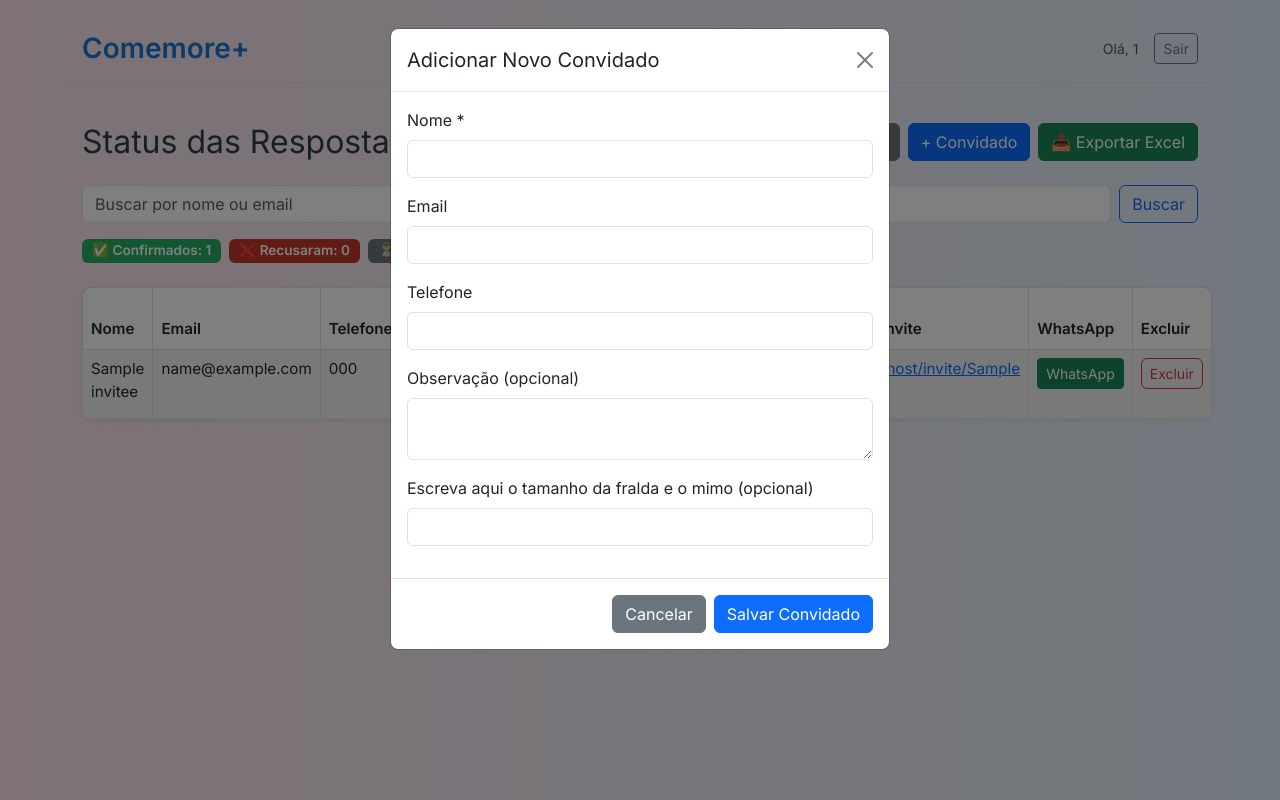
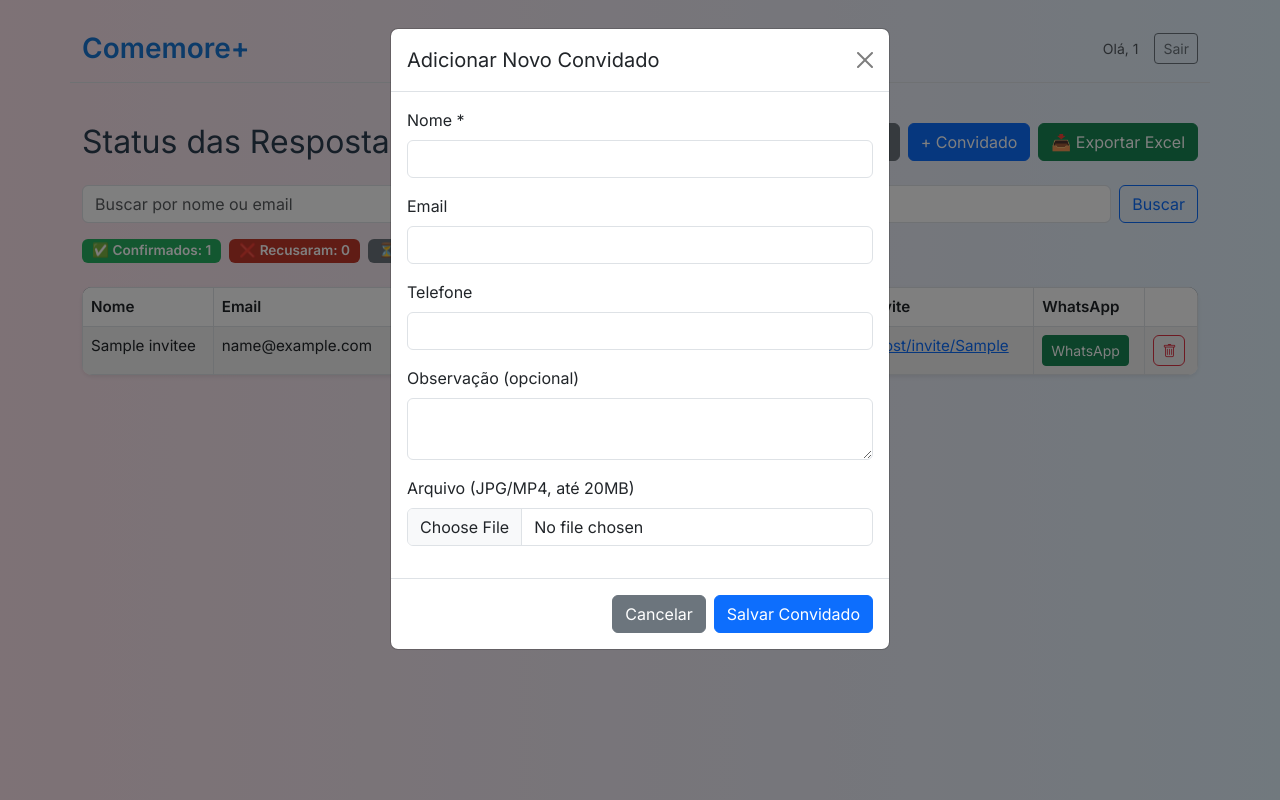
Before and after one commit to Paulo-Marcelo-Git/project_rsvp_birthday, a Flask app: page /admin/respostas in a window 1280 px wide, after a click on "+ Convidado". Run offline with Flask 3, Linux system fonts and the light colour scheme; the visitor is signed in with stand-in values (Sample User, id 1); data comes from the database, SQL or seed files in the repository; tables that the repository leaves empty hold one stand-in row (values such as "Sample post").

Commit message:
Mudanças Para Melhor Visualização na Tela De Respostas

```diff
--- a/backend/app.py
+++ b/backend/app.py
@@ -11,12 +11,14 @@ from sqlalchemy import create_engine, text
 from sqlalchemy.pool import QueuePool
 from io import BytesIO
 from openpyxl import Workbook
+from werkzeug.utils import secure_filename
+import uuid
 
 # Carregar variáveis de ambiente
 load_dotenv()
 
 # Versão
-APP_VERSION = "Comemore+ v1.1.8"
+APP_VERSION = "Comemore+ v1.2.1"
 
 # Logging
 log_path = os.getenv("LOG_FILE", "logs/app.log")
@@ -24,10 +26,7 @@ os.makedirs(os.path.dirname(log_path), exist_ok=True)
 logging.basicConfig(
     level=logging.INFO,
     format="%(asctime)s [%(levelname)s] %(message)s",
-    handlers=[
-        logging.FileHandler(log_path),
-        logging.StreamHandler()
-    ]
+    handlers=[logging.FileHandler(log_path), logging.StreamHandler()]
 )
 logger = logging.getLogger(__name__)
 
@@ -36,24 +35,30 @@ app = Flask(__name__)
 app.secret_key = os.getenv("SECRET_KEY")
 app.config['APP_VERSION'] = APP_VERSION
 
+# Uploads
+ALLOWED_EXTENSIONS = {"jpg", "jpeg", "mp4"}
+UPLOAD_FOLDER = os.getenv("UPLOAD_FOLDER", "static/uploads")
+app.config["UPLOAD_FOLDER"] = UPLOAD_FOLDER
+app.config["MAX_CONTENT_LENGTH"] = 20 * 1024 * 1024  # 20MB
+os.makedirs(UPLOAD_FOLDER, exist_ok=True)
+
+def allowed_file(filename: str) -> bool:
+    return "." in filename and filename.rsplit(".", 1)[1].lower() in ALLOWED_EXTENSIONS
+
 @app.context_processor
 def inject_version():
     return dict(app_version=app.config['APP_VERSION'])
 
 # DB
-db_url = (
-    f"mysql+pymysql://{os.getenv('DB_USER')}:{os.getenv('DB_PASSWORD')}"
-    f"@{os.getenv('DB_HOST')}/{os.getenv('DB_NAME')}"
-)
-
+db_url = f"mysql+pymysql://{os.getenv('DB_USER')}:{os.getenv('DB_PASSWORD')}@{os.getenv('DB_HOST')}/{os.getenv('DB_NAME')}"
 engine = create_engine(
     db_url,
     poolclass=QueuePool,
     pool_size=5,
     max_overflow=10,
     pool_recycle=3600,
-    pool_pre_ping=True,                 # evita conexões mortas no pool
-    pool_timeout=10,                    # não espera indefinidamente por conexão
+    pool_pre_ping=True,
+    pool_timeout=10,
     connect_args={"connect_timeout": 5},
     future=True
 )
@@ -105,7 +110,6 @@ def invite(token):
         if request.method == "POST":
             response = request.form.get('response')
             observacao = request.form.get('observacao') or None
-            # Não altera diaper_size aqui, apenas salva a observação
             if result['response'] is None and response in ['yes','no']:
                 conn.execute(
                     text("""
@@ -153,7 +157,7 @@ def respostas():
     order_clause = " ORDER BY response_date IS NULL, response_date DESC"
 
     sql = f"""SELECT id,name,email,phone,response,response_date,token,
-                     custom_message,diaper_size
+                     custom_message,diaper_size,media_file
               FROM invitees {where_clause} {order_clause}
               LIMIT {per_page} OFFSET {offset}"""
 
@@ -214,7 +218,7 @@ def exportar_convidados_xlsx():
         params['search'] = f"%{search}%"
     with engine.connect() as conn:
         sql = f"""SELECT name,email,phone,response,response_date,
-                         custom_message,diaper_size
+                         custom_message,diaper_size,media_file
                   FROM invitees {where_clause}
                   ORDER BY response_date IS NULL, response_date DESC"""
         result = conn.execute(text(sql), params).mappings().all()
@@ -222,7 +226,7 @@ def exportar_convidados_xlsx():
     wb = Workbook()
     ws = wb.active
     ws.title = "Convidados"
-    ws.append(["Nome","Email","Telefone","Resposta","Data/Hora","Observação","Fralda"])
+    ws.append(["Nome","Email","Telefone","Resposta","Data/Hora","Observação","Fralda","Arquivo"])
     for r in result:
         ws.append([
             r['name'],
@@ -231,7 +235,8 @@ def exportar_convidados_xlsx():
             r['response'] or "",
             r['response_date'].strftime("%d/%m/%Y %H:%M") if r['response_date'] else "",
             r['custom_message'] or "",
-            r['diaper_size'] or ""
+            r['diaper_size'] or "",
+            r['media_file'] or ""
         ])
     for col in ws.columns:
         max_len = 0
@@ -261,6 +266,18 @@ def add_convidado():
     msg = request.form.get('custom_message') or None
     diaper = request.form.get('diaper_size') or None
 
+    media_filename = None
+    file = request.files.get('media_file')
+    if file and file.filename:
+        if not allowed_file(file.filename):
+            flash("Arquivo inválido. Use .jpg/.jpeg ou .mp4 (até 20MB).", "danger")
+            return redirect(url_for('respostas'))
+        ext = file.filename.rsplit(".", 1)[1].lower()
+        safe = secure_filename(f"{uuid.uuid4().hex}.{ext}")
+        save_path = os.path.join(app.config["UPLOAD_FOLDER"], safe)
+        file.save(save_path)
+        media_filename = safe
+
     if not name:
         flash("Nome é obrigatório.","danger")
         return redirect(url_for('respostas'))
@@ -268,9 +285,9 @@ def add_convidado():
     token = os.urandom(16).hex()
     with engine.connect() as conn:
         conn.execute(
-            text("""INSERT INTO invitees (name,email,phone,token,custom_message,diaper_size)
-                    VALUES (:name,:email,:phone,:token,:msg,:diaper)"""),
-            {"name":name,"email":email,"phone":phone,"token":token,"msg":msg,"diaper":diaper}
+            text("""INSERT INTO invitees (name,email,phone,token,custom_message,diaper_size,media_file)
+                    VALUES (:name,:email,:phone,:token,:msg,:diaper,:media)"""),
+            {"name":name,"email":email,"phone":phone,"token":token,"msg":msg,"diaper":diaper,"media":media_filename}
         )
         conn.commit()
 
@@ -281,9 +298,13 @@ def add_convidado():
 @login_required
 def delete_convidado(id):
     with engine.connect() as conn:
-        res = conn.execute(text("SELECT name FROM invitees WHERE id=:id"),{"id":id}).mappings().fetchone()
+        res = conn.execute(text("SELECT name, media_file FROM invitees WHERE id=:id"),{"id":id}).mappings().fetchone()
         conn.execute(text("DELETE FROM invitees WHERE id=:id"),{"id":id})
         conn.commit()
+    # (Opcional) remover arquivo físico se desejar:
+    # if res and res["media_file"]:
+    #     try: os.remove(os.path.join(app.config["UPLOAD_FOLDER"], res["media_file"]))
+    #     except FileNotFoundError: pass
     flash("Convidado excluído com sucesso.","warning")
     return redirect(url_for('respostas'))
 
--- a/backend/templates/admin_responses.html
+++ b/backend/templates/admin_responses.html
@@ -45,11 +45,9 @@
           <th>Resposta</th>
           <th>Data/Hora</th>
           <th>Obs</th>
-          <th>Fralda</th>
-          <th>Ver Convite</th>
           <th>URL do Convite</th>
           <th>WhatsApp</th>
-          <th>Excluir</th>
+          <th></th>
         </tr>
       </thead>
       <tbody>
@@ -78,19 +76,19 @@
               </div></div>
             </div>
           </td>
+          <td><a href="{{ url_for('invite', token=row.token, _external=True) }}" target="_blank">{{ url_for('invite', token=row.token, _external=True) }}</a></td>
           <td>
-            {% if row.diaper_size %}
-              {{ row.diaper_size }}
+            {% if row.whatsapp_url %}
+              <a href="{{ row.whatsapp_url }}" class="btn btn-sm btn-success" target="_blank">WhatsApp</a>
             {% else %}
-              <span class="text-muted">-</span>
+              <span class="text-muted">Sem número</span>
             {% endif %}
           </td>
-          <td><a href="{{ url_for('invite', token=row.token) }}" class="btn btn-sm btn-outline-primary" target="_blank">Ver Convite</a></td>
-          <td><a href="{{ url_for('invite', token=row.token, _external=True) }}" target="_blank">{{ url_for('invite', token=row.token, _external=True) }}</a></td>
-          <td>{% if row.whatsapp_url %}<a href="{{ row.whatsapp_url }}" class="btn btn-sm btn-success" target="_blank">WhatsApp</a>{% else %}<span class="text-muted">Sem número</span>{% endif %}</td>
           <td>
             <form action="{{ url_for('delete_convidado', id=row.id) }}" method="post" onsubmit="return confirm('Excluir {{ row.name }}?')">
-              <button class="btn btn-sm btn-outline-danger">Excluir</button>
+              <button class="btn btn-sm btn-outline-danger" title="Excluir">
+                <i class="bi bi-trash"></i>
+              </button>
             </form>
           </td>
         </tr>
@@ -121,10 +119,9 @@
 
           <div class="d-flex gap-2 flex-wrap my-2">
             <button class="btn btn-sm {% if row.custom_message %}btn-success{% else %}btn-danger{% endif %}" data-bs-toggle="modal" data-bs-target="#obsModalM{{ row.id }}">Obs</button>
-            <button class="btn btn-sm {% if row.diaper_size %}btn-success{% else %}btn-danger{% endif %}" data-bs-toggle="modal" data-bs-target="#fraldaModalM{{ row.id }}">Fralda</button>
           </div>
 
-          <!-- Modais Mobile -->
+          <!-- Modal Mobile Obs -->
           <div class="modal fade" id="obsModalM{{ row.id }}" tabindex="-1">
             <div class="modal-dialog"><div class="modal-content">
               <div class="modal-header"><h5 class="modal-title">Observação</h5><button type="button" class="btn-close" data-bs-dismiss="modal"></button></div>
@@ -132,26 +129,21 @@
               <div class="modal-footer"><button type="button" class="btn btn-secondary" data-bs-dismiss="modal">Fechar</button></div>
             </div></div>
           </div>
-          <div class="modal fade" id="fraldaModalM{{ row.id }}" tabindex="-1">
-            <div class="modal-dialog"><div class="modal-content">
-              <div class="modal-header"><h5 class="modal-title">Fralda</h5><button type="button" class="btn-close" data-bs-dismiss="modal"></button></div>
-              <div class="modal-body">{% if row.diaper_size %}<p>{{ row.diaper_size }}</p>{% else %}<p class="text-muted">Nenhuma informação.</p>{% endif %}</div>
-              <div class="modal-footer"><button type="button" class="btn btn-secondary" data-bs-dismiss="modal">Fechar</button></div>
-            </div></div>
+
+          <div class="mt-2 small">
+            <strong>URL do Convite:</strong><br>
+            <a href="{{ url_for('invite', token=row.token, _external=True) }}" target="_blank">{{ url_for('invite', token=row.token, _external=True) }}</a>
           </div>
 
           <div class="d-flex flex-wrap gap-2 mt-2">
-            <a href="{{ url_for('invite', token=row.token) }}" class="btn btn-sm btn-outline-primary" target="_blank">Ver Convite</a>
             {% if row.whatsapp_url %}
               <a href="{{ row.whatsapp_url }}" class="btn btn-sm btn-success" target="_blank">WhatsApp</a>
             {% endif %}
             <form action="{{ url_for('delete_convidado', id=row.id) }}" method="post" onsubmit="return confirm('Excluir {{ row.name }}?')">
-              <button class="btn btn-sm btn-outline-danger">Excluir</button>
+              <button class="btn btn-sm btn-outline-danger" title="Excluir">
+                <i class="bi bi-trash"></i>
+              </button>
             </form>
-          </div>
-          <div class="mt-2 small">
-            <strong>URL do Convite:</strong><br>
-            <a href="{{ url_for('invite', token=row.token, _external=True) }}" target="_blank">{{ url_for('invite', token=row.token, _external=True) }}</a>
           </div>
         </div>
       </div>
@@ -183,7 +175,7 @@
   <!-- ===== MODAL ADICIONAR CONVIDADO ===== -->
   <div class="modal fade" id="modalAdd" tabindex="-1">
     <div class="modal-dialog">
-      <form class="modal-content" action="{{ url_for('add_convidado') }}" method="post">
+      <form class="modal-content" action="{{ url_for('add_convidado') }}" method="post" enctype="multipart/form-data">
         <div class="modal-header">
           <h5 class="modal-title">Adicionar Novo Convidado</h5>
           <button type="button" class="btn-close" data-bs-dismiss="modal"></button>
@@ -193,7 +185,10 @@
           <div class="mb-3"><label class="form-label">Email</label><input name="email" type="email" class="form-control"></div>
           <div class="mb-3"><label class="form-label">Telefone</label><input name="phone" class="form-control"></div>
           <div class="mb-3"><label class="form-label">Observação (opcional)</label><textarea name="custom_message" class="form-control"></textarea></div>
-          <div class="mb-3"><label class="form-label">Escreva aqui o tamanho da fralda e o mimo (opcional)</label><input name="diaper_size" class="form-control"></div>
+          <div class="mb-3">
+            <label class="form-label">Arquivo (JPG/MP4, até 20MB)</label>
+            <input type="file" name="media_file" accept=".jpg,.jpeg,.mp4" class="form-control">
+          </div>
         </div>
         <div class="modal-footer">
           <button type="button" class="btn btn-secondary" data-bs-dismiss="modal">Cancelar</button>
--- a/backend/templates/base.html
+++ b/backend/templates/base.html
@@ -1,9 +1,9 @@
-<!-- backend\templates\base.html -->
+<!-- backend/templates/base.html -->
 
 <!DOCTYPE html>
 <html lang="pt-br">
 <head>
-<meta name="viewport" content="width=device-width, initial-scale=1">
+  <meta name="viewport" content="width=device-width, initial-scale=1">
   <title>{% block title %}RSVP Admin{% endblock %}</title>
 
   <!-- Fonte moderna Inter -->
@@ -16,6 +16,14 @@
     integrity="sha384-…"
     crossorigin="anonymous"
   >
+
+  <!-- Bootstrap Icons (para usar <i class="bi bi-trash"></i>, etc.) -->
+  <link
+    rel="stylesheet"
+    href="https://cdn.jsdelivr.net/npm/bootstrap-icons@1.11.3/font/bootstrap-icons.css"
+  >
+
+  <!-- CSS do admin -->
   <link rel="stylesheet" href="{{ url_for('static', filename='admin.css') }}">
 </head>
 <body>
```
Also changed, not shown: backend/init.sql (+3 -4 lines), backend/templates/invite.html (+35 -41 lines), backend/static/uploads/2527d20df9394ea3843379fdbb963629.jpeg (added), backend/static/uploads/2728cb5cb1b641589e3a3a3e26b9660e.jpeg (added), backend/static/uploads/64859a560d834d3ab6138137e0d6a149.jpeg (added), backend/static/uploads/6b36adc70d01470eb22d5cee55a72f38.jpeg (added), backend/static/uploads/b9fe1b8305c44cb196a86748bdd377e7.jpeg (added), 4 other files.
